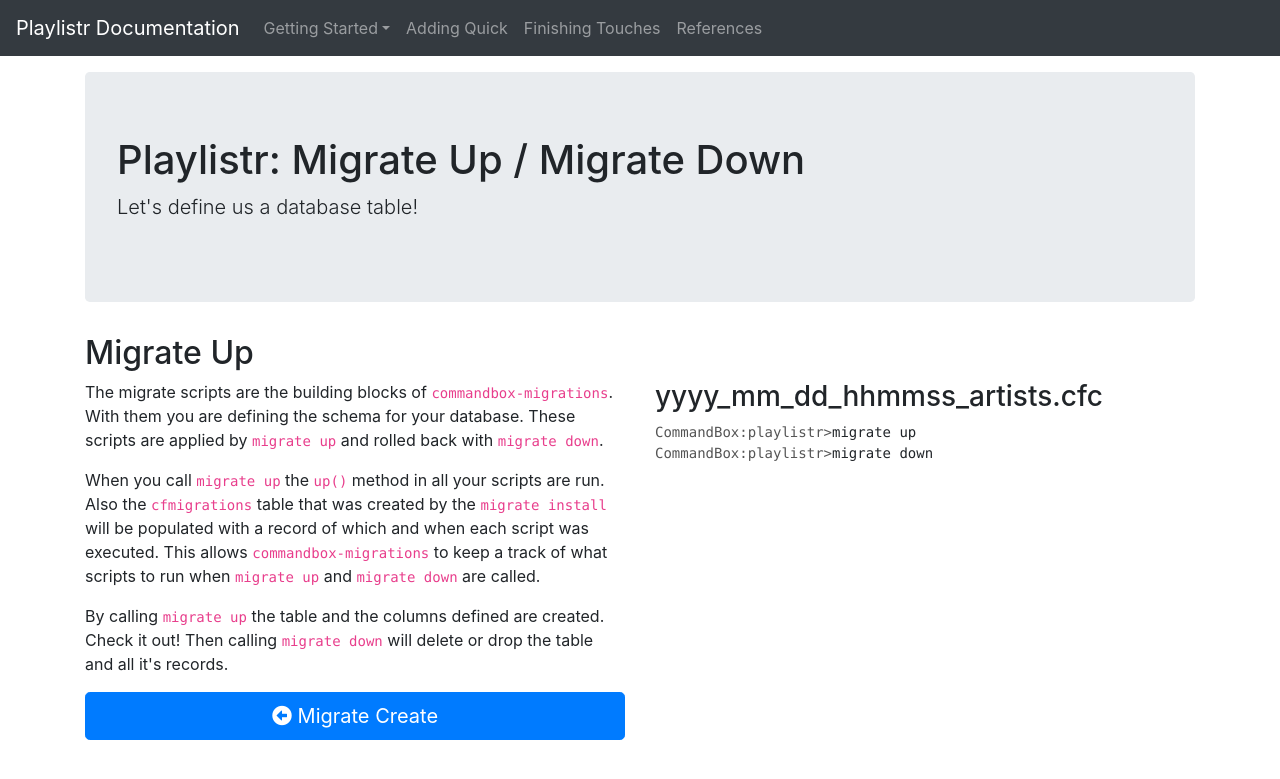
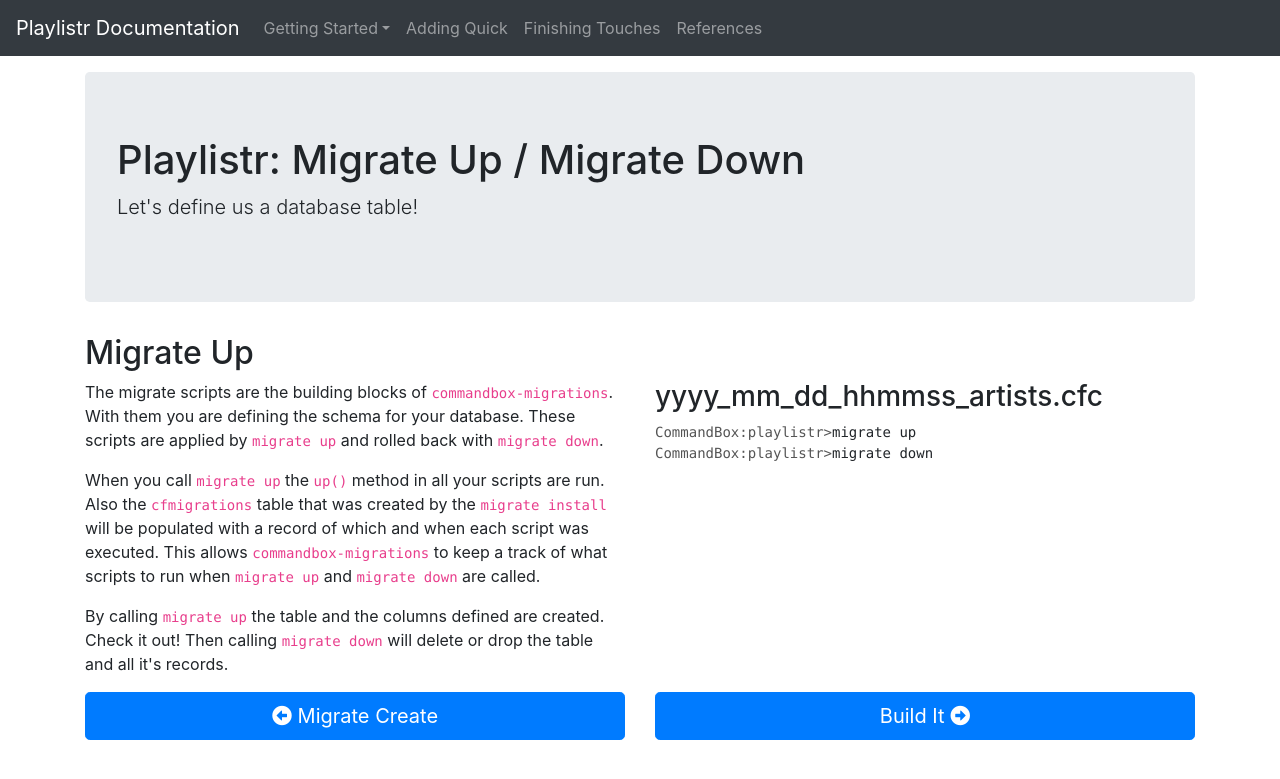
Before and after one commit to richardherbert/playlistr, a Jekyll site: the page built from getting-started/migrate-up-down.html, in a window 1280 px wide and 1200 px high. Shown: the top 779 px of the window. Built offline with Jekyll 4.4.1, drawn with Linux system fonts in a browser that asks for light colours; nearby versions of some CDN libraries.

Commit message:
Next label/href added

```diff
--- a/getting-started/migrate-up-down.html
+++ b/getting-started/migrate-up-down.html
@@ -3,6 +3,8 @@ layout: default
 
 previousLabel: Migrate Create
 previousHref: getting-started/migrate-create.html
+nextLabel: Build It
+nextHref: build-it/
 ---
 <div class="jumbotron">
 	<h1>Playlistr: Migrate Up / Migrate Down</h1>
```
